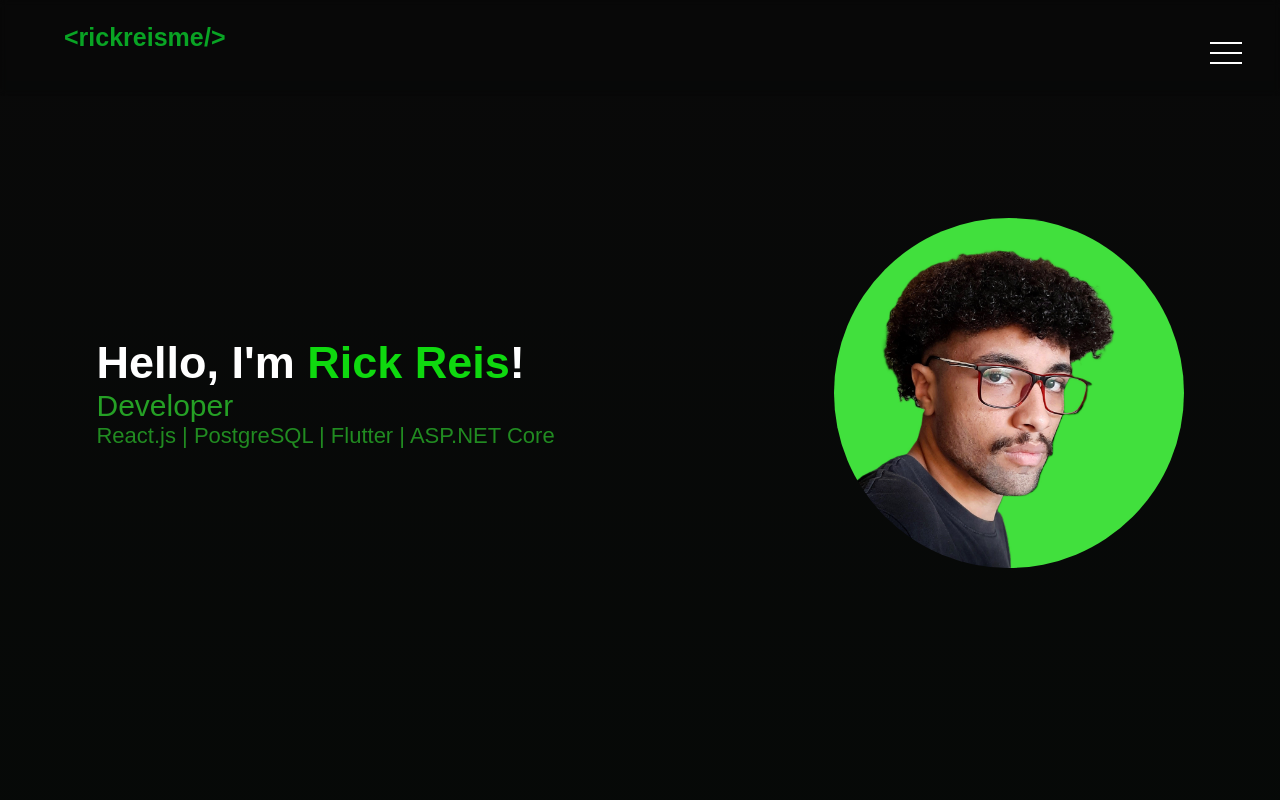
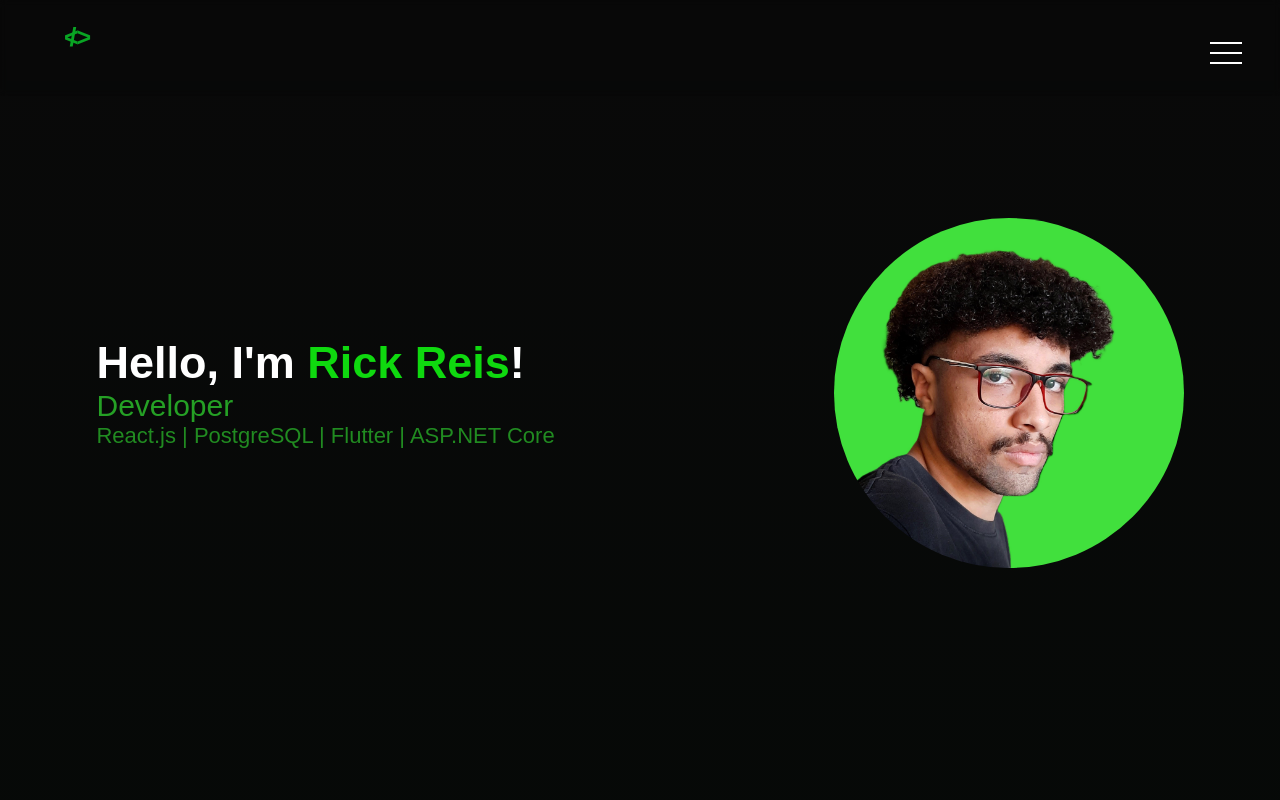
Before and after one commit to rickreisme/Portfolio, a React (Vite) app: page /english in a window 1280 px wide. Shown: the top 800 px of the page. Built offline with nearby package versions, Linux system fonts and the light colour scheme.

Commit message:
FIX - adicionando animações no logo

```diff
--- a/src/assets/styles/animations.scss
+++ b/src/assets/styles/animations.scss
@@ -161,17 +161,48 @@
   }
 }
 
-@keyframes fadeIn {
+@keyframes textFadeOut {
   0% {
-    font-size: 0px;
+    opacity: 1;
+    display: inline;
+  }
+  50%{
+    display: hidden;
+  }
+  100% {
     opacity: 0;
+    display: none;
   }
-  50% {
-    font-size: 1px;
+}
+
+@keyframes textFadeIn {
+  0% {
     opacity: 0;
+    display: none;
   }
   100% {
     opacity: 1;
-    font-size: 25px;
+    display: inline;
   }
 }
+
+@keyframes textReplace {
+  0% {
+    opacity: 0;
+    display: none;
+  }
+  100% {
+    opacity: 1;
+    display: inline;
+
+  }
+}
+
+@keyframes moveCloseTagBack {
+  0% {
+    transform: translateX(-140px);
+  }
+  100% {
+    transform: translateX(0px);
+  }
+}
--- a/src/assets/styles/header.scss
+++ b/src/assets/styles/header.scss
@@ -65,19 +65,25 @@
       }
 
       .tag1 {
-        opacity: 0;
-        animation: moveRight 1s ease-in forwards 1s;
+        animation: moveRight 1s ease-in;
       }
 
       .tag2 {
-        opacity: 0;
-        animation: moveLeft 1s ease-in forwards 1s;
+        animation: moveCloseTagBack .8s ease forwards 7s;
+        transform: translateX(-140px);
       }
 
       .text {
         opacity: 0;
         font-size: 25px;
-        animation: fadeIn 2s ease-in forwards 1s;
+        animation: textFadeIn .5s ease-in forwards 1s,
+          textFadeOut .5s ease-out forwards 6s;
+      }
+
+      .hidden-text {
+        opacity: 0;
+        animation: textReplace 1s ease-in forwards 7s;
+        margin: 0 3px;
       }
     }
 
--- a/src/components/MobileNavibar.tsx
+++ b/src/components/MobileNavibar.tsx
@@ -51,9 +51,10 @@ const MobileNavbar: React.FC = () => {
     <nav className='menu'>
       <div className='content'>
         <a href='#intro' id='logo'>
-          <span className='tag1'>&lt;</span>
-          <span className="text">rickreisme</span>
-          <span className='tag2'>/&gt;</span>
+          <span className='tag1'>&lt; </span>
+          <span className="text" id='initial-text'>rr</span>
+          <span className="hidden-text" id='final-text'>rickreisme</span>
+          <span className='tag2' id="close-tag">/&gt; </span>
         </a>
 
         <div className='mobile-menu' ref={mobileMenuRef}>
--- a/src/components/english/MobileNavibarEnglish.tsx
+++ b/src/components/english/MobileNavibarEnglish.tsx
@@ -51,15 +51,18 @@ const MobileNavbarEnglish: React.FC = () => {
     <nav className='menu'>
       <div className='content'>
         <a href='#intro' id='logo'>
-          <span className='tag1'>&lt;</span>
-          <span className="text">rickreisme</span>
-          <span className='tag2'>/&gt;</span>
+          <span className='tag1'>&lt; </span>
+          <span className="text" id='initial-text'>rr</span>
+          <span className="hidden-text" id='final-text'>rickreisme</span>
+          <span className='tag2' id="close-tag">/&gt; </span>
         </a>
+
         <div className='mobile-menu' ref={mobileMenuRef}>
           <div className='line1'></div>
           <div className='line2'></div>
           <div className='line3'></div>
         </div>
+
         <ul className='paginas' ref={paginasRef}>
           <li>
             <a href='#sobre' id='link-pags'>
```
